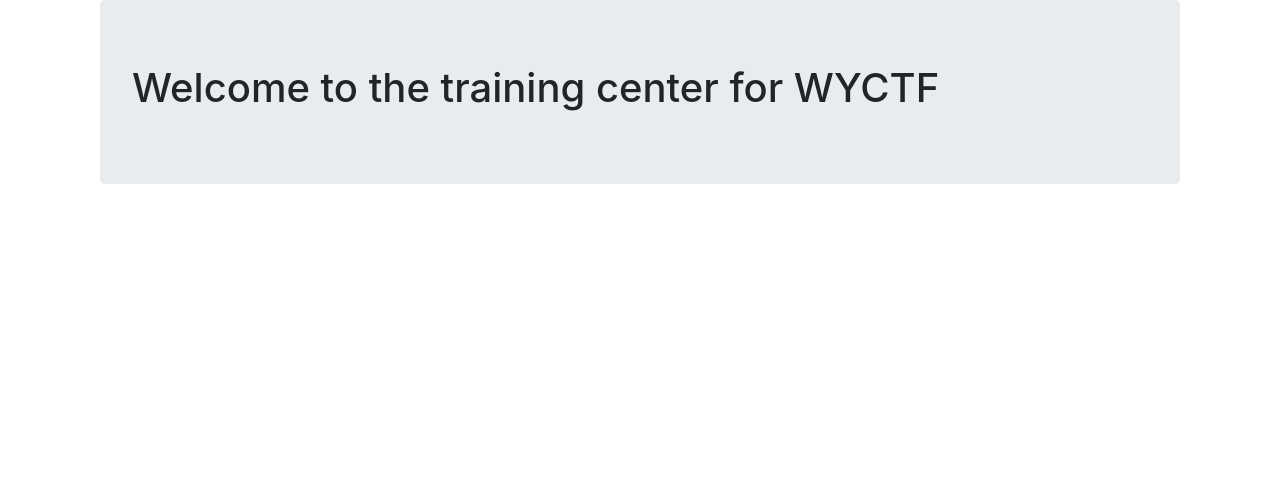
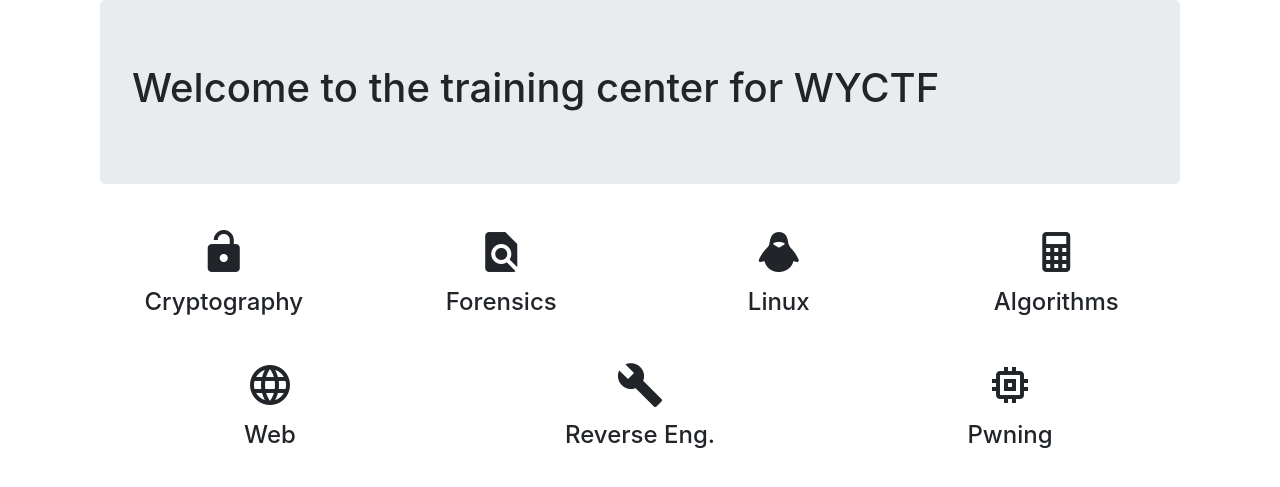
Before and after one commit to pattyjogal/wy_ctf_website, a Django app: page / in a window 1280 px wide. Shown: the part 56-543 px from the top of the page. Run offline with Django 3.2, Linux system fonts and the light colour scheme; the visitor is signed in with stand-in values (Sample User, id 1); parts of the project's set-up code (start-up, migrations or seed data) failed here and were passed over; some libraries are stand-ins or nearby versions.

Commit message:
Front page interface in the works

```diff
--- a/wy_ctf_website/static/css/project.css
+++ b/wy_ctf_website/static/css/project.css
@@ -36,3 +36,14 @@
 [hidden][style="display: block;"] {
   display: block !important;
 }
+
+.category-row {
+  float: left;
+  width: 14.285714285%;
+}
+
+.center{
+  display:flex;
+  justify-content:center;
+  align-items:center
+}
--- a/wy_ctf_website/templates/base.html
+++ b/wy_ctf_website/templates/base.html
@@ -19,6 +19,7 @@
     <link rel="stylesheet" href="https://maxcdn.bootstrapcdn.com/bootstrap/4.0.0-alpha.3/css/bootstrap.min.css" integrity="sha384-MIwDKRSSImVFAZCVLtU0LMDdON6KVCrZHyVQQj6e8wIEJkW4tvwqXrbMIya1vriY" crossorigin="anonymous">
 
     <!-- Your stuff: Third-party CSS libraries go here -->
+    <link href="https://cdn.materialdesignicons.com/1.6.50/css/materialdesignicons.min.css" media="all" rel="stylesheet" type="text/css" />
 
     <!-- This file stores project-specific CSS -->
     <link href="{% static 'css/project.css' %}" rel="stylesheet">
--- a/wy_ctf_website/templates/pages/home.html
+++ b/wy_ctf_website/templates/pages/home.html
@@ -5,6 +5,45 @@
     <div class="jumbotron">
       <h1>Welcome to the training center for WYCTF</h1>
     </div>
+
+    {% if user.is_authenticated %}
+      <div class="row">
+        <div class="col-md-3">
+          <i class="mdi mdi-lock-open mdi-48px center"></i>
+          <h4 class="center">Cryptography</h4>
+        </div>
+        <div class="col-md-3">
+          <i class="mdi mdi-file-find mdi-48px center"></i>
+          <h4 class="center">Forensics</h4>
+        </div>
+        <div class="col-md-3">
+          <i class="mdi mdi-linux mdi-48px center"></i>
+          <h4 class="center">Linux</h4>
+        </div>
+        <div class="col-md-3">
+          <i class="mdi mdi-calculator mdi-48px center"></i>
+          <h4 class="center">Algorithms</h4>
+        </div>
+      </div>
+      <br>
+      <div class="row">
+        <div class="col-md-4">
+          <i class="mdi mdi-web mdi-48px center"></i>
+          <h4 class="center">Web</h4>
+        </div>
+        <div class="col-md-4">
+          <i class="mdi mdi-wrench mdi-48px center"></i>
+          <h4 class="center">Reverse Eng.</h4>
+        </div>
+        <div class="col-md-4">
+          <i class="mdi mdi-memory mdi-48px center"></i>
+          <h4 class="center">Pwning</h4>
+        </div>
+      </div>
+
+    {% else %}
+
+    {% endif %}
   </div>
 
 {% endblock %}
--- a/wy_ctf_website/training/admin.py
+++ b/wy_ctf_website/training/admin.py
@@ -1,5 +1,6 @@
 from django.contrib import admin
-from .models import Challenge
+from .models import Challenge, ChallengeAdmin
+
 # Register your models here.
 
-admin.register(Challenge)
+admin.site.register(Challenge, ChallengeAdmin)
```
Also changed, not shown: wy_ctf_website/training/models.py (+15 -0 lines).
